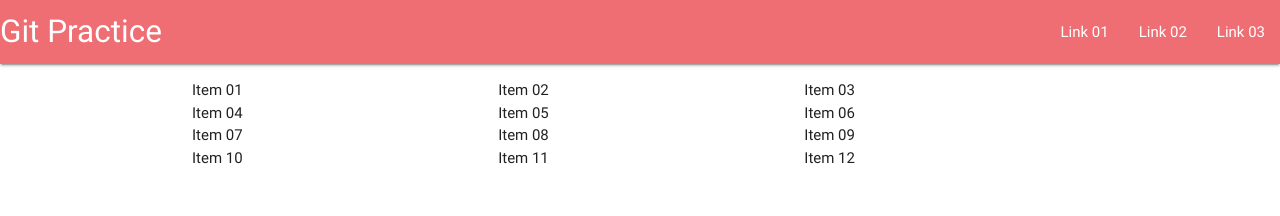
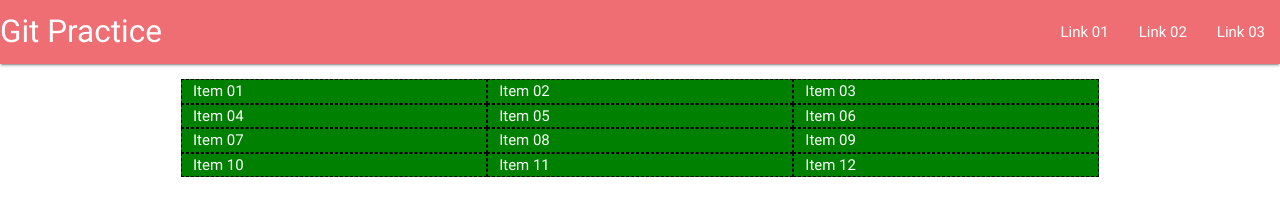
Before and after one commit to robert-laws/git-practice, a website: page index.html in a window 1280 px wide. Drawn offline with nearby package versions, Linux system fonts and the light colour scheme.

Commit message:
grid system

```diff
--- /dev/null
+++ b/css/custom.css
@@ -0,0 +1,8 @@
+/* Custom CSS File  */
+
+#colSection div.col {
+  background-color: green;
+  color: #FFF;
+
+  border: 1px dashed #000;
+}
--- a/index.html
+++ b/index.html
@@ -6,7 +6,8 @@
     <meta http-equiv="X-UA-Compatible" content="ie=edge">
     <title>Git Practice</title>
     <link href="https://fonts.googleapis.com/icon?family=Material+Icons" rel="stylesheet">
-    <link type="text/css" rel="stylesheet" href="css/materialize.min.css"  media="screen,projection"/>
+    <link type="text/css" rel="stylesheet" href="css/materialize.min.css"  media="screen,projection">
+    <link type="text/css" rel="stylesheet" href="css/custom.css">
 </head>
 <body>
     <nav>
@@ -20,23 +21,22 @@
         </div>
     </nav>
     <div class="container">
-        <div class="section">
+        <div id="colSection" class="section">
             <div class="row">
-                <div class="col s12 m4">Item 01</div>
-                <div class="col s12 m4">Item 02</div>
-                <div class="col s12 m4">Item 03</div>
-                <div class="col s12 m4">Item 04</div>
-                <div class="col s12 m4">Item 05</div>
-                <div class="col s12 m4">Item 06</div>
-                <div class="col s12 m4">Item 07</div>
-                <div class="col s12 m4">Item 08</div>
-                <div class="col s12 m4">Item 09</div>
-                <div class="col s12 m4">Item 10</div>
-                <div class="col s12 m4">Item 11</div>
-                <div class="col s12 m4">Item 12</div>
+                <div class="col s12 m6 l4">Item 01</div>
+                <div class="col s12 m6 l4">Item 02</div>
+                <div class="col s12 m6 l4">Item 03</div>
+                <div class="col s12 m6 l4">Item 04</div>
+                <div class="col s12 m6 l4">Item 05</div>
+                <div class="col s12 m6 l4">Item 06</div>
+                <div class="col s12 m6 l4">Item 07</div>
+                <div class="col s12 m6 l4">Item 08</div>
+                <div class="col s12 m6 l4">Item 09</div>
+                <div class="col s12 m6 l4">Item 10</div>
+                <div class="col s12 m6 l4">Item 11</div>
+                <div class="col s12 m6 l4">Item 12</div>
             </div>
         </div>
-
     </div>
 
 
```
